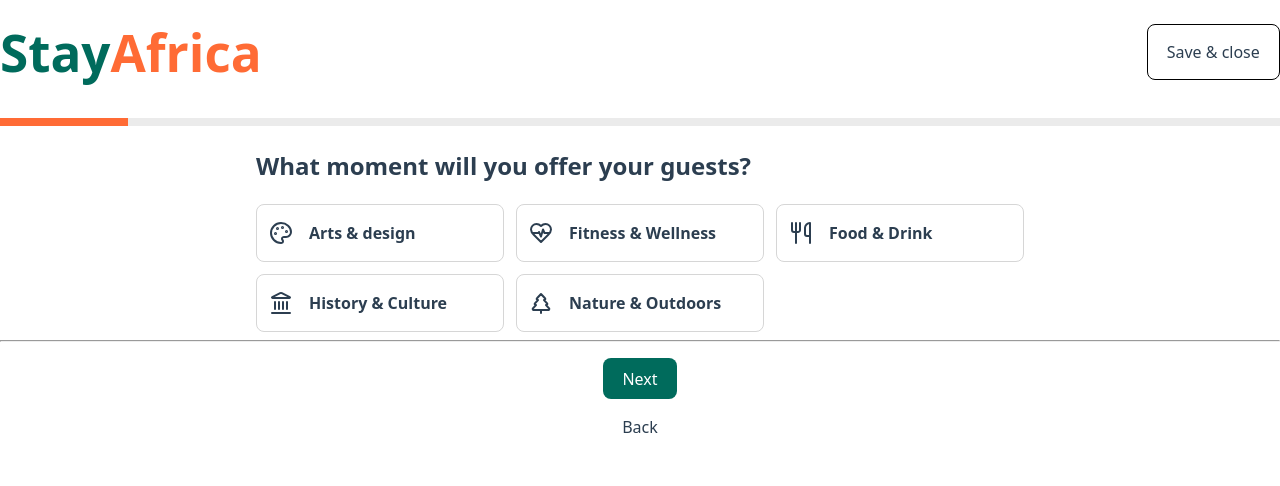
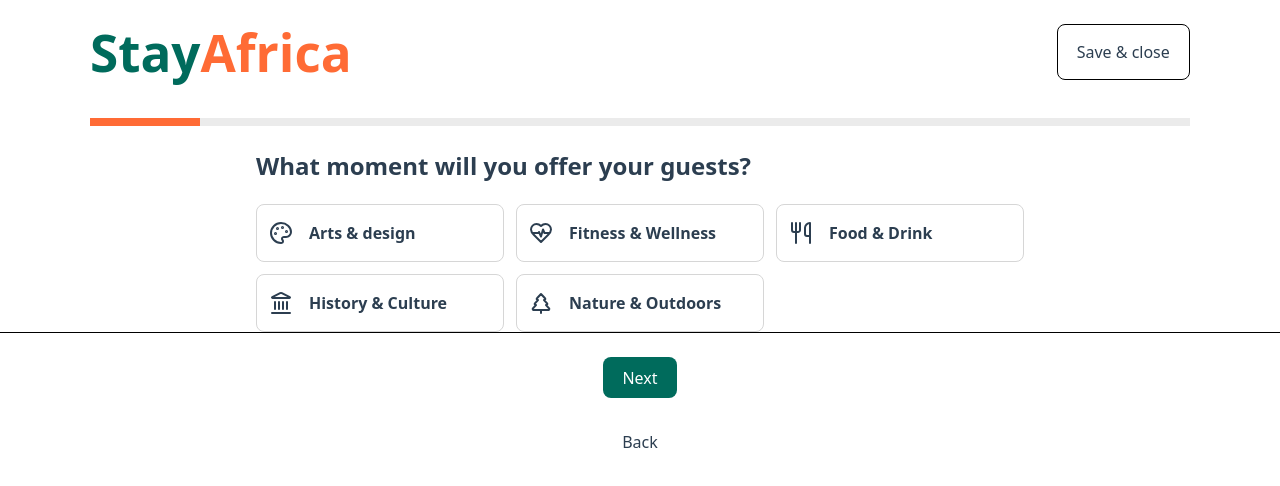
Before and after one commit to nursh/StayAfrika-Demo, a React (Vite) app: page / in a window 1280 px wide. Shown: the top 486 px of the page. Built offline with nearby package versions, Linux system fonts and the light colour scheme.

Commit message:
readjust for moment-1 page

```diff
--- a/src/App.css
+++ b/src/App.css
@@ -1,11 +1,17 @@
 #root {
   max-width: 1280px;
   margin: 0 auto;
+  min-height: 100vh;
 }
 
 .container {
   max-width: 60%;
   margin-inline: auto;
+}
+
+.header-container {
+  margin-inline: auto;
+  max-width: 1100px;
 }
 
 header {
@@ -23,6 +29,7 @@ footer {
   display: flex;
   flex-direction: column;
   align-items: center;
-  gap: 1rem;
-  margin-block: 1rem;
+  gap: 2rem;
+  border-top: 1px solid black;
+  padding-block: 1.5rem;
 }
--- a/src/App.tsx
+++ b/src/App.tsx
@@ -1,33 +1,34 @@
-import './App.css'
-import Button from './components/Button'
-import Moment from './pages/Moment'
+import "./App.css";
+import Button from "./components/Button";
+import Moment from "./pages/Moment1";
 
 function App() {
-
   return (
     <>
-      <header>
-        <h1>
-          <span className='green'>Stay</span>
-          <span className='orange'>Africa</span>
-        </h1>
-        <Button text="Save & close" />
-      </header>
+      <div className="header-container">
+        <header>
+          <h1>
+            <span className="green">Stay</span>
+            <span className="orange">Africa</span>
+          </h1>
+          <Button text="Save & close" />
+        </header>
 
-      <progress max="100" value="10"> </progress>
+        <progress max="100" value="10">
+          {" "}
+        </progress>
+      </div>
 
-      <div className='container'>
+      <div className="container">
         <Moment />
       </div>
-
-      <hr />
 
       <footer>
         <Button text="Next" primary />
         <a>Back</a>
       </footer>
     </>
-  )
+  );
 }
 
-export default App
+export default App;
--- a/src/index.css
+++ b/src/index.css
@@ -31,6 +31,7 @@ body {
   margin: 0;
   min-width: 320px;
   min-height: 100vh;
+  min-height: 100svh;
   color: var(--color-font);
 }
 
```
Also changed, not shown: src/pages/Moment1.tsx (renamed from src/pages/Moment.tsx).
